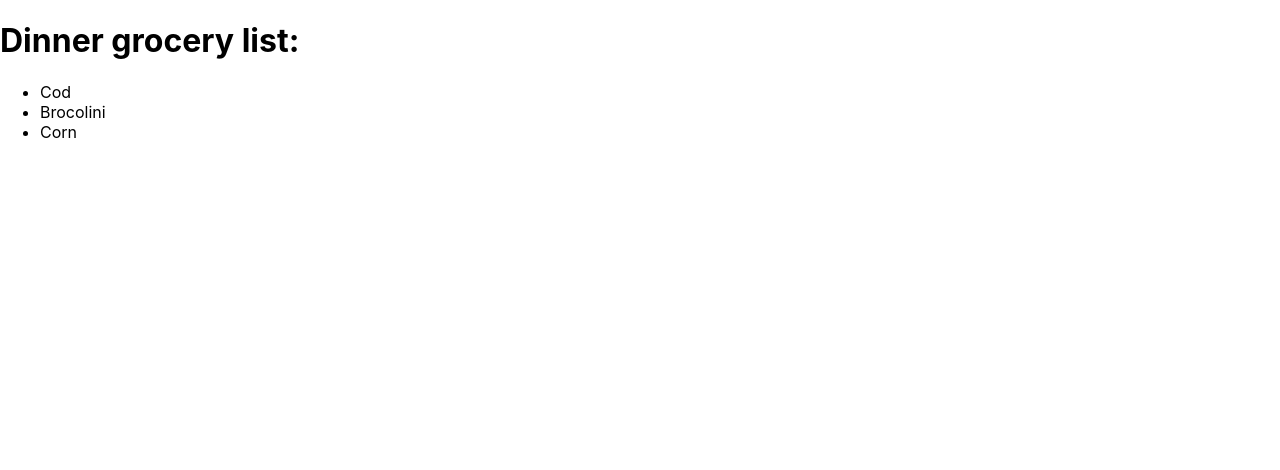
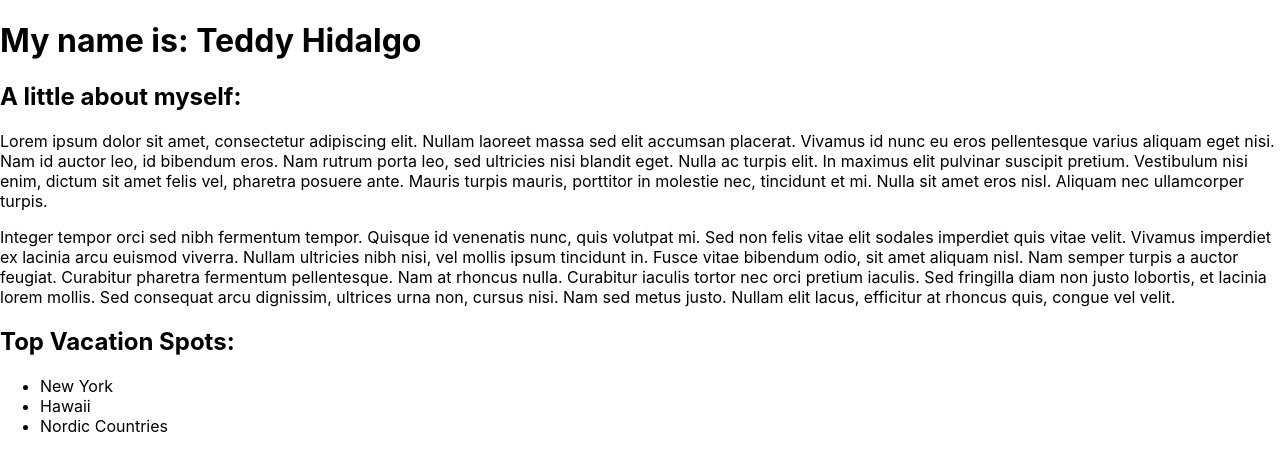
Before and after one commit to teddylockhart/component-ramp-app, a React (Create React App) app: page / in a window 1280 px wide. Shown: the top 470 px of the page. Built offline with nearby package versions, Linux system fonts and the light colour scheme.

Commit message:
9: MyInfo Blurb

```diff
--- /dev/null
+++ b/src/MyInfo.js
@@ -0,0 +1,24 @@
+import React from "react"
+
+function MyInfo() {
+    return(
+        <body>
+            <h1>My name is: Teddy Hidalgo</h1>
+            <h2>A little about myself:</h2>
+                <p>
+                    Lorem ipsum dolor sit amet, consectetur adipiscing elit. Nullam laoreet massa sed elit accumsan placerat. Vivamus id nunc eu eros pellentesque varius aliquam eget nisi. Nam id auctor leo, id bibendum eros. Nam rutrum porta leo, sed ultricies nisi blandit eget. Nulla ac turpis elit. In maximus elit pulvinar suscipit pretium. Vestibulum nisi enim, dictum sit amet felis vel, pharetra posuere ante. Mauris turpis mauris, porttitor in molestie nec, tincidunt et mi. Nulla sit amet eros nisl. Aliquam nec ullamcorper turpis.
+                </p>
+                <p>
+                    Integer tempor orci sed nibh fermentum tempor. Quisque id venenatis nunc, quis volutpat mi. Sed non felis vitae elit sodales imperdiet quis vitae velit. Vivamus imperdiet ex lacinia arcu euismod viverra. Nullam ultricies nibh nisi, vel mollis ipsum tincidunt in. Fusce vitae bibendum odio, sit amet aliquam nisl. Nam semper turpis a auctor feugiat. Curabitur pharetra fermentum pellentesque. Nam at rhoncus nulla. Curabitur iaculis tortor nec orci pretium iaculis. Sed fringilla diam non justo lobortis, et lacinia lorem mollis. Sed consequat arcu dignissim, ultrices urna non, cursus nisi. Nam sed metus justo. Nullam elit lacus, efficitur at rhoncus quis, congue vel velit.
+                </p>
+            <h2>Top Vacation Spots: </h2>
+            <ul>
+                <li>New York</li>
+                <li>Hawaii</li>
+                <li>Nordic Countries</li>
+            </ul>
+        </body>
+    );
+}
+
+export default MyInfo
--- a/src/index.js
+++ b/src/index.js
@@ -4,6 +4,7 @@ import './index.css';
 import App from './App';
 import HW from './HW';
 import UL from './UL';
+import MyInfo from './MyInfo';
 import * as serviceWorker from './serviceWorker';
 
 // ReactDOM.render(What do you want to render, where do you want to render it)
@@ -13,7 +14,10 @@ import * as serviceWorker from './serviceWorker';
 // ReactDOM.render(<HW />, document.getElementById('root'));
 
 // Unordered List
-ReactDOM.render(<UL />, document.getElementById('root'));
+// ReactDOM.render(<UL />, document.getElementById('root'));
+
+// MyInfo Blurb
+ReactDOM.render(<MyInfo />, document.getElementById('root'));
 
 // If you want your app to work offline and load faster, you can change
 // unregister() to register() below. Note this comes with some pitfalls.
```
